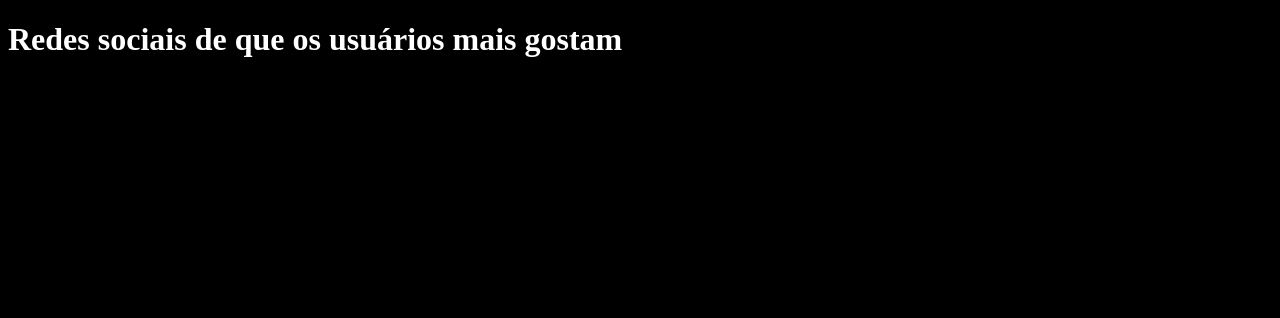
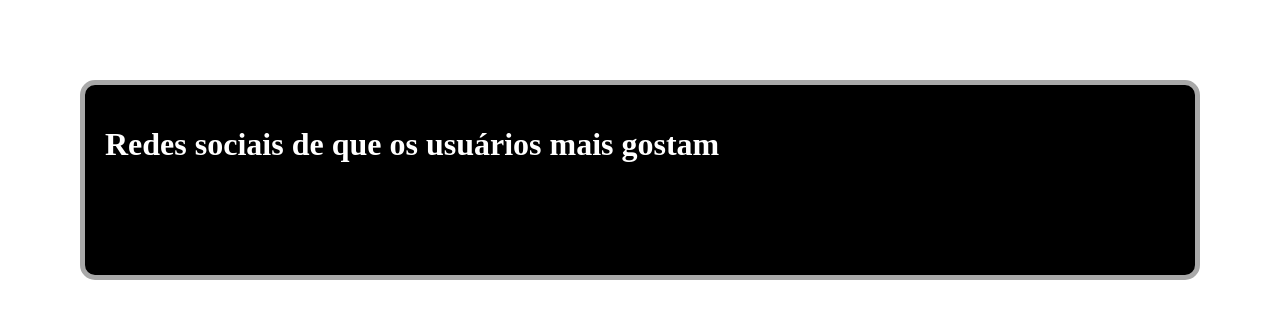
Before and after one commit to Dudinhahs03/grafico-Marya-Eduarda-22, a plain HTML site: page index.html in a window 1280 px wide. Drawn offline with nearby package versions, Linux system fonts and the light colour scheme.

Commit message:
Update style.css

```diff
--- a/style.css
+++ b/style.css
@@ -1,4 +1,20 @@
+html{
+background: white;
+}
 body{
-background-color: black;
-color: #ffffff;
+   background-color: black;
+   border: solid 5px darkgray;
+   border-radius: 15px;
+   margin: 5rem;
+   display:flex;
+   padding: 20px;
+   text-align:left;
 }
+#meuGráfico{
+    max-width: 300px;
+    max-width: 300px;
+}
+h1{
+    color: white;
+    padding-right: 3rem;
+}
```
